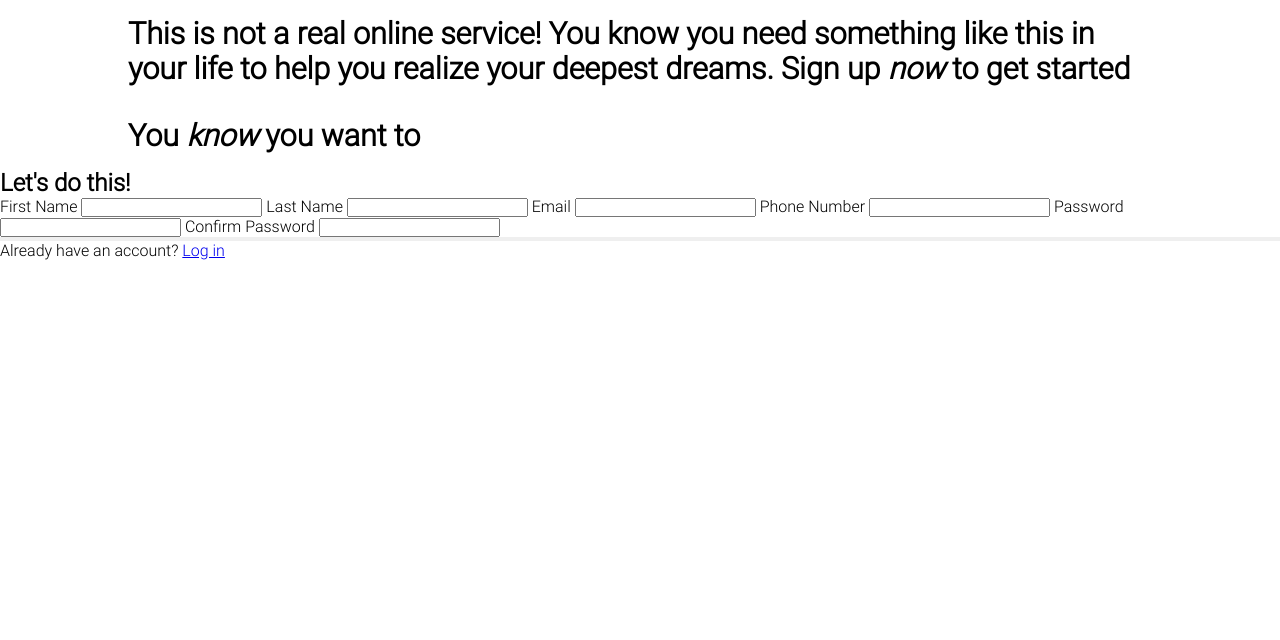
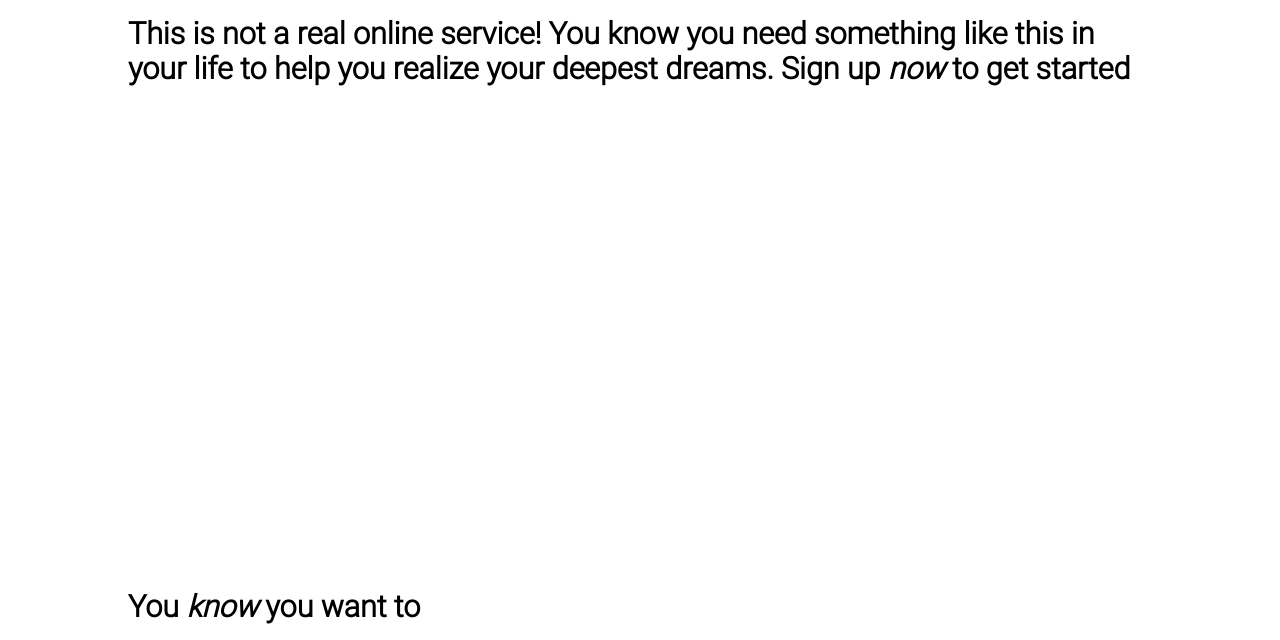
Before and after one commit to RPE8/odin-sign-up-form, a website: page index.html in a window 1280 px wide. Shown: the part 160-800 px from the top of the page. Drawn offline with Linux system fonts and the light colour scheme.

Commit message:
Stretch quote section for rest of screen

```diff
--- a/index.html
+++ b/index.html
@@ -18,14 +18,14 @@
 				</div>
 			</aside>
 			<main class="main-container">
-				<section class="content-section">
+				<section class="quote-section content-section">
 					<h2 class="quote quote-1">
 						This is not a real online service! You know you need something like this in your life to help
 						you realize your deepest dreams. Sign up <em>now</em> to get started
 					</h2>
 					<h2 class="quote quote-2">You <em>know</em> you want to</h2>
 				</section>
-				<section class="content-section">
+				<section class="sign-up-section content-section">
 					<h2>Let's do this!</h2>
 					<form>
 						<label for="firstName" class="label">First Name</label>
--- a/styles/style.css
+++ b/styles/style.css
@@ -17,6 +17,7 @@
 	--logo-content-size: min(var(--aside-height) - 1rem, calc(1rem + max(10vmax, 10vmin)));
 	--logo-size: var(--logo-content-size);
 	--logo-header-font-size: var(--logo-content-size);
+	--quote-section-height: calc(100vh - var(--aside-height));
 	--h2-font-size: calc(1.5rem + 0.5vw);
 }
 
@@ -77,9 +78,22 @@ body {
 .content-section {
 	display: flex;
 	flex-direction: column;
+	justify-content: center;
+	align-content: center;
+}
+
+.quote-section {
+	height: var(--quote-section-height);
 }
 
 .quote {
 	font-size: var(--h2-font-size);
 	margin: 1rem max(1rem, 10vw);
 }
+
+.quote-1 {
+	flex: 1 0 auto;
+}
+.sign-up-section {
+	height: 100vh;
+}
```
